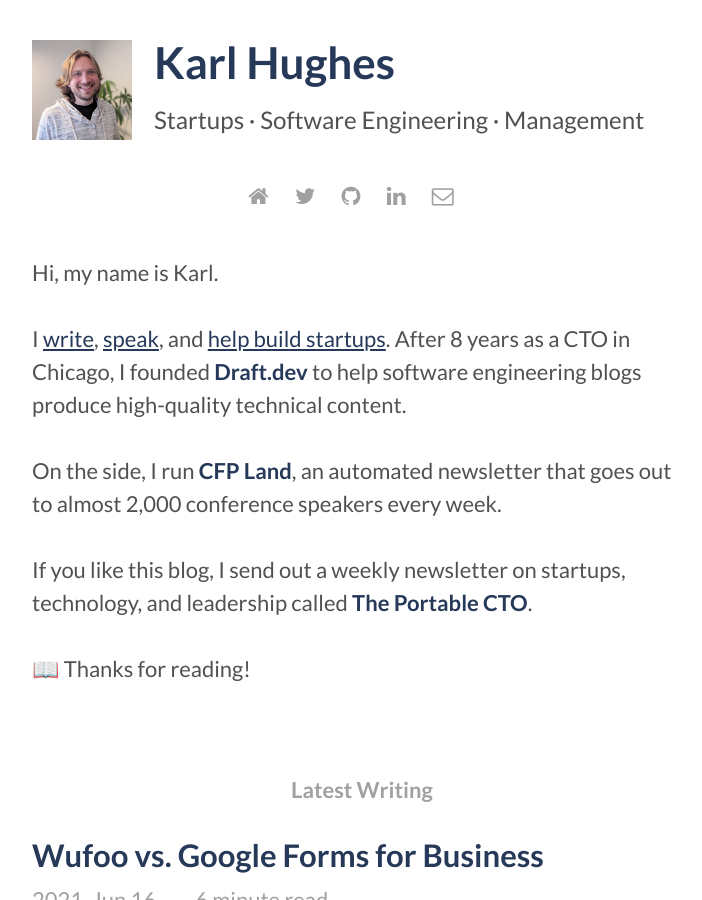
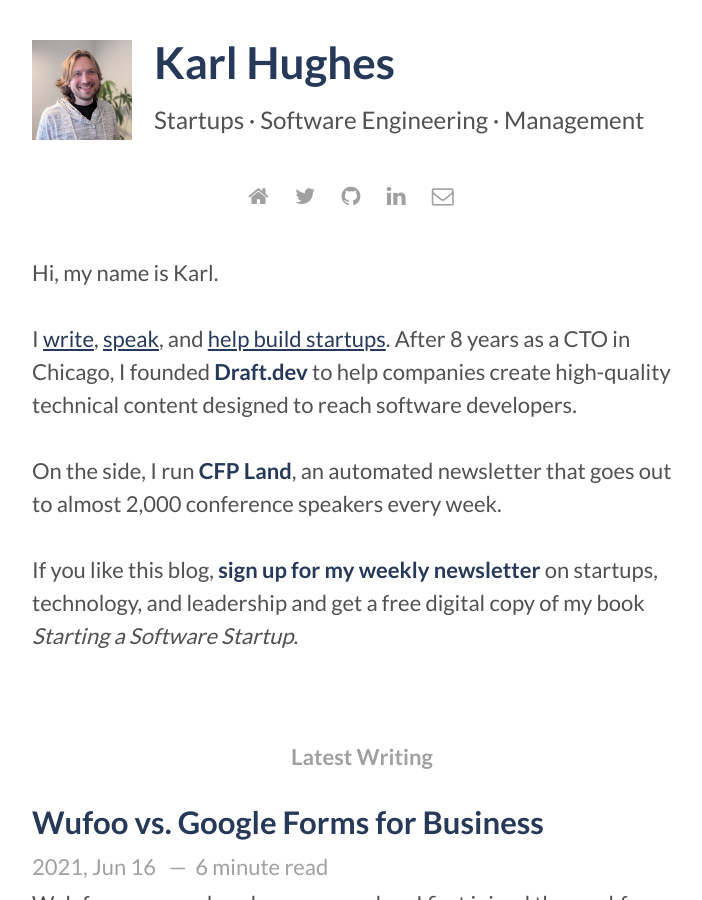
Before and after one commit to karllhughes/personal-blog-5, a Jekyll site: the page built from index.html, in a window 1280 px wide and 900 px high. Shown: the whole window, without its empty margins (278-980 px from the left). Built offline with Jekyll 4.4.1, drawn with Linux system fonts in a browser that asks for light colours; the list of posts is cut into pages by our own code.

Commit message:
Updating newsletter signup link

```diff
--- a/_includes/about.html
+++ b/_includes/about.html
@@ -4,17 +4,18 @@
     I <a href="/writing/" class="underline">write</a>, <a href="/speaking/" class="underline">speak</a>, and
     <a href="/work/" class="underline">help build startups</a>.
     After 8 years as a CTO in Chicago, I founded
-    <strong><a href="https://draft.dev">Draft.dev</a></strong> to help software engineering
-    blogs produce high-quality technical content.
+    <strong><a href="https://draft.dev">Draft.dev</a></strong> to help companies create
+    high-quality technical content designed to reach software developers.
   </p>
   <p>
     On the side, I run <strong><a href="https://www.cfpland.com">CFP Land</a></strong>, an automated newsletter
     that goes out to almost 2,000 conference speakers every week.
   </p>
   <p>
-    If you like this blog, I send out a weekly newsletter on startups, technology, and leadership called
-    <strong><a href="https://mailchi.mp/a183cf10b418/startups">The Portable CTO</a></strong>.
+    If you like this blog,
+    <strong><a href="https://karllhughes.curated.co/">sign up for my weekly newsletter</a></strong>
+    on startups, technology, and leadership and get a free digital copy of my book
+    <em>Starting a Software Startup</em>.
   </p>
-  <p>📖 Thanks for reading!</p>
 </section>
 <h2 class="home-page-header">Latest Writing</h2>
```
